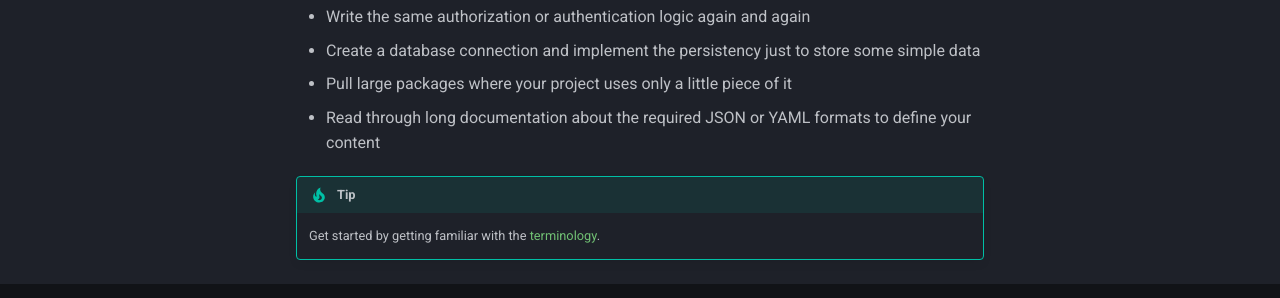
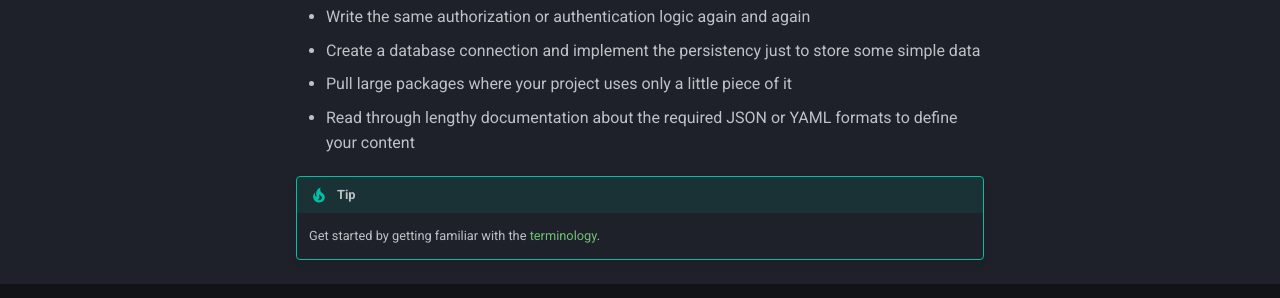
Before and after one commit to thuya-cms/thuya-cms.github.io, an MkDocs documentation site: the page built from docs/index.md, in a window 1280 px wide and 1239 px high. Shown: the part 911-1209 px from the top of the window. Built offline with MkDocs 1.6.1 and Material for MkDocs 9.7.7, drawn with Linux system fonts in a browser that asks for light colours.

Commit message:
Add content definition dev documentation

```diff
--- a/docs/index.md
+++ b/docs/index.md
@@ -11,7 +11,7 @@
 - Write the same authorization or authentication logic again and again
 - Create a database connection and implement the persistency just to store some simple data
 - Pull large packages where your project uses only a little piece of it
-- Read through long documentation about the required JSON or YAML formats to define your content
+- Read through lengthy documentation about the required JSON or YAML formats to define your content
 
 !!! tip
     Get started by getting familiar with the [terminology](./basics/terminology/introduction.md).
```
Also changed, not shown: docs/development/content-definition.md (+23 -0 lines).
